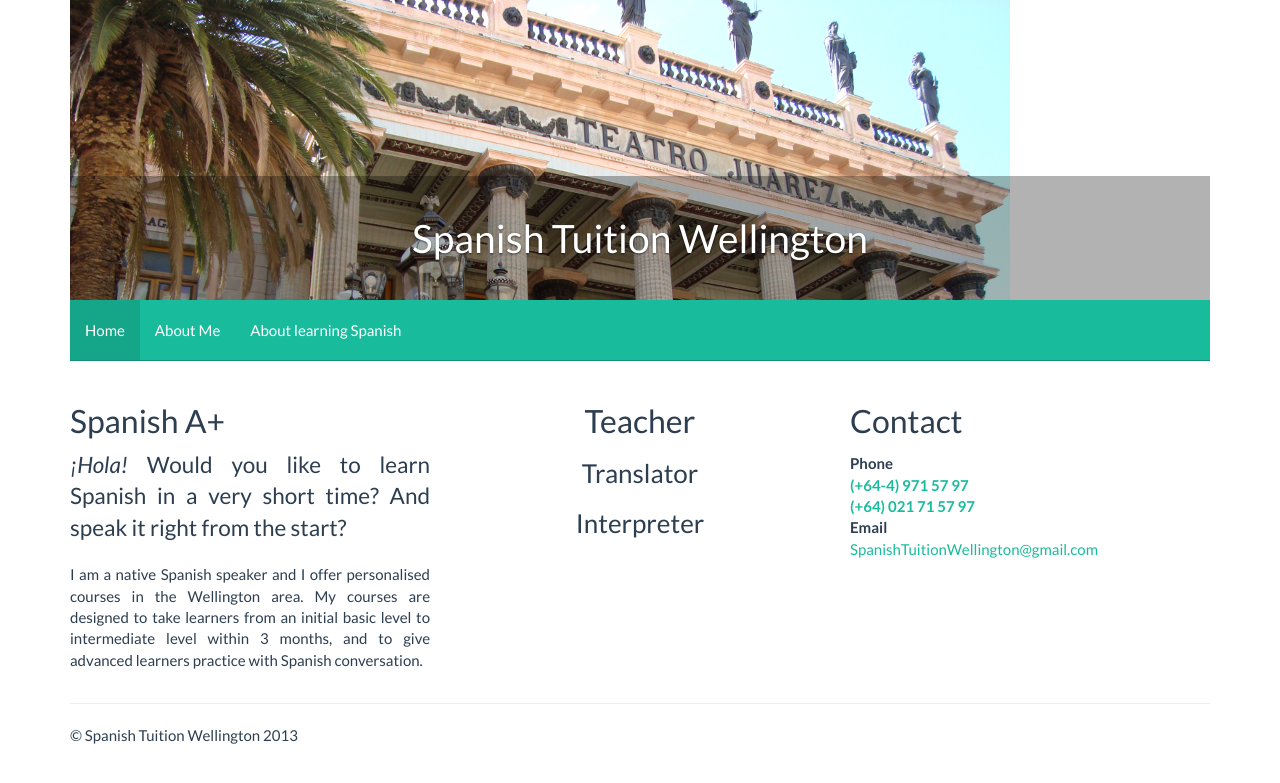
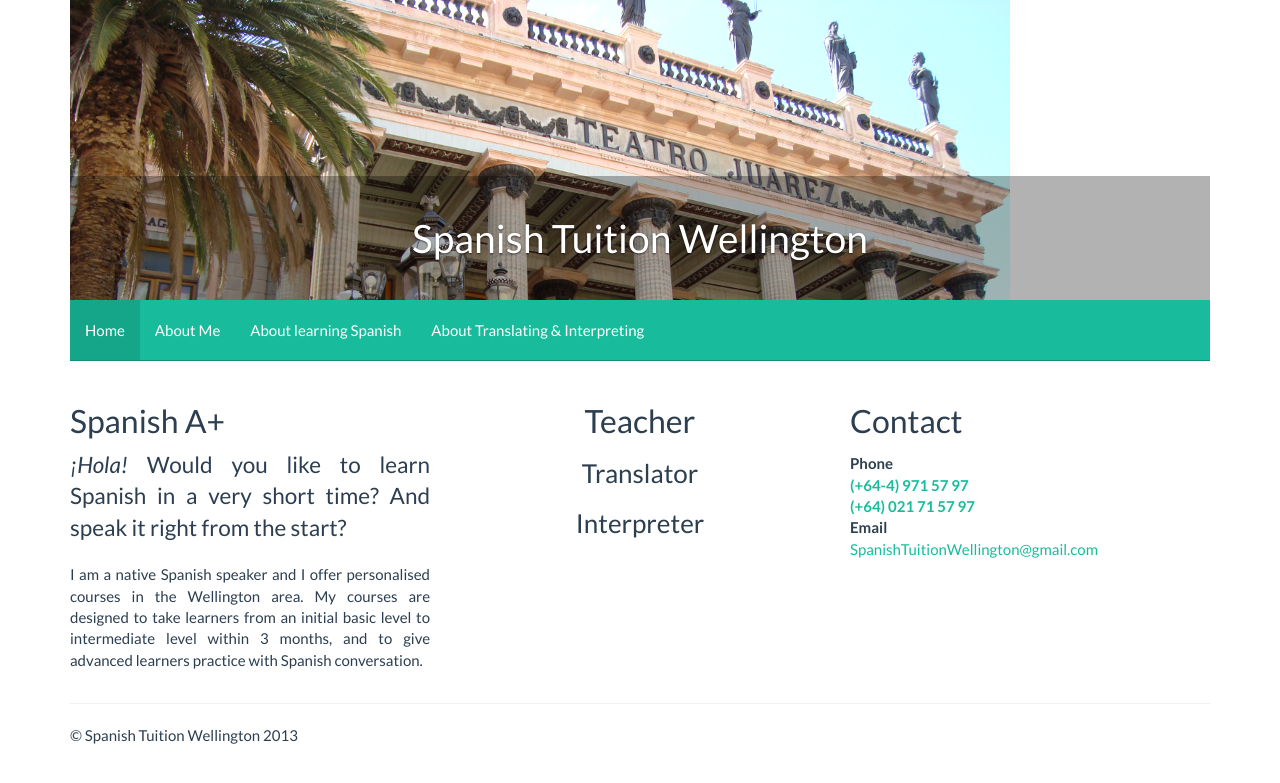
Before and after one commit to Martha7/Martha7.github.io, a Jekyll site: the page built from index.html, in a window 1280 px wide. Shown: the top 783 px of the page. Built offline with Jekyll 4.4.1, drawn with Linux system fonts in a browser that asks for light colours; nearby versions of some CDN libraries; Markdown is read by kramdown in place of the engine named in the settings.

Commit message:
Update _config.yml

```diff
--- a/_config.yml
+++ b/_config.yml
@@ -10,3 +10,5 @@ navigation:
   url: /about_me.html
 - text: About learning Spanish
   url: /about_spanish.html
+- text: About Translating & Interpreting
+  url: /about_translating.html
```
